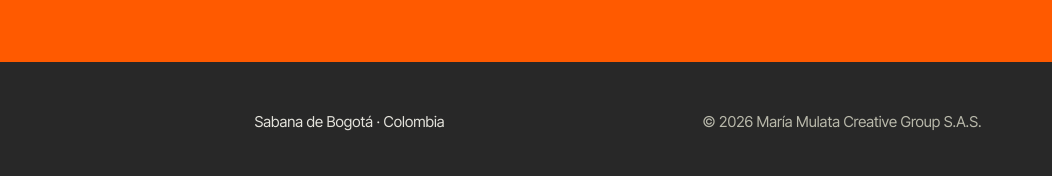
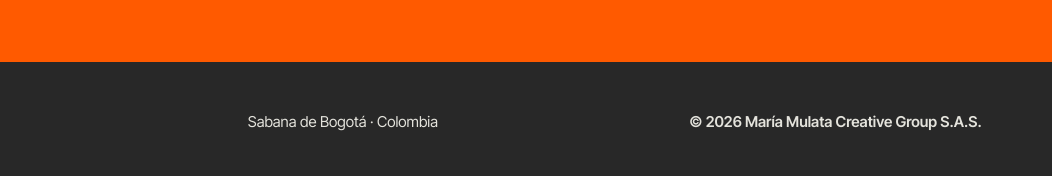
Before and after one commit to mariamulatacreative/web, a plain HTML site: page index.html in a window 1280 px wide. Shown: the part 7991-8167 px from the top of the page, 228-1280 px from the left. Drawn offline with Linux system fonts and the light colour scheme.

Commit message:
Pie: razón social en negrita
Co-Authored-By: Claude Opus 5.5 <noreply@anthropic.com>
Claude-Session: https://claude.ai/code/session_01GfMbbZJcYeKUxQ1XVs6reN

```diff
--- a/index.html
+++ b/index.html
@@ -231,7 +231,7 @@ footer p{margin:0;font-size:15px}
 <div class="wrap">
 <img src="img/logo-blanco.png" alt="María Mulata — creative architectural studio" style="height:32px;width:auto">
 <p>Sabana de Bogotá · Colombia</p>
-<p style="color:#B9B9AB">© 2026 María Mulata Creative Group S.A.S.</p>
+<p style="color:#E4E3DC;font-weight:600">© 2026 María Mulata Creative Group S.A.S.</p>
 </div>
 </footer>
 
```
